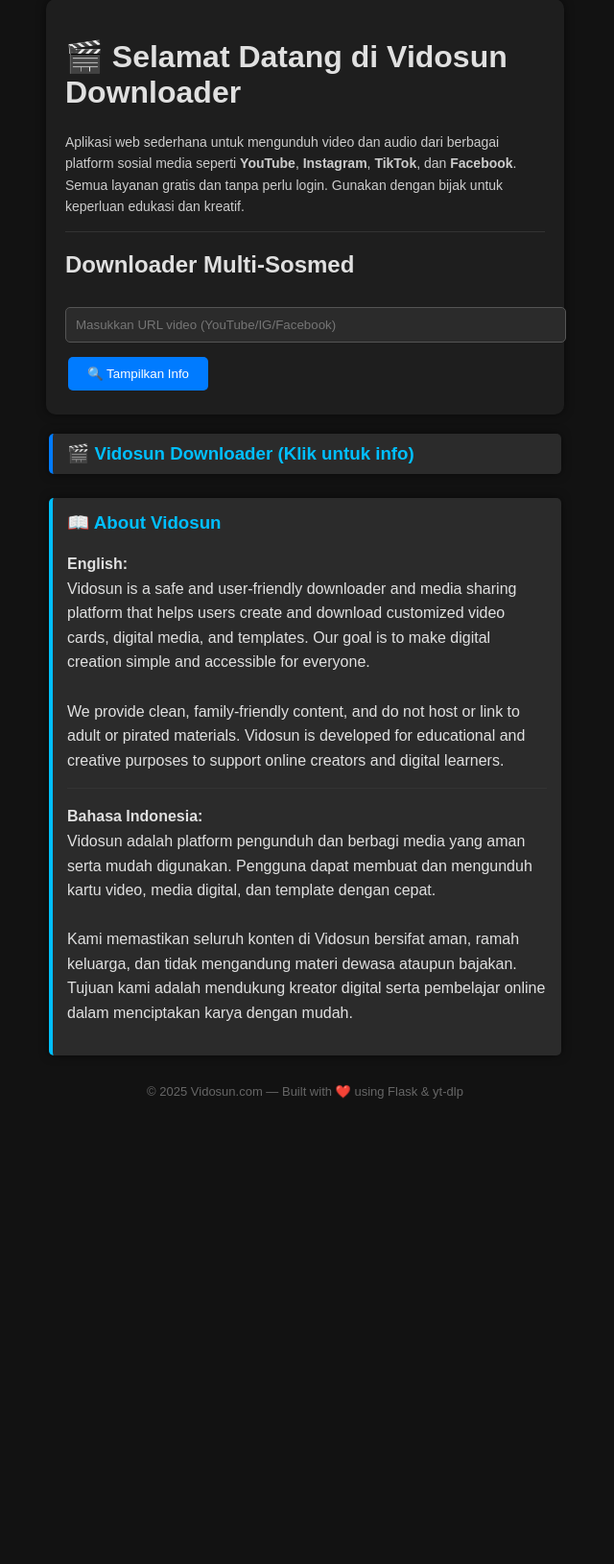
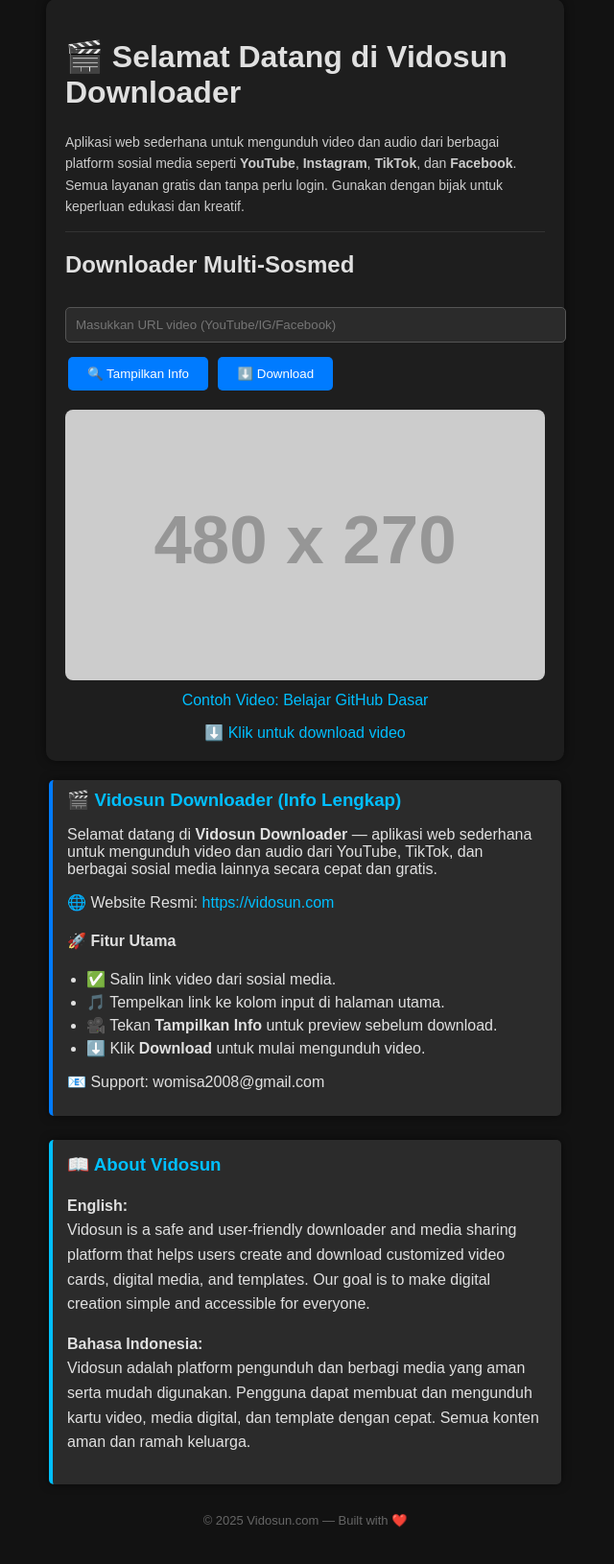
Before and after one commit to sta-973/vidosun, a Flask app: page / in a window 1280 px wide. Shown: the part 39-1669 px from the top of the page at 96% size, without its empty margins (322-962 px from the left). Before the commit the page ends 1184 px from the top, so only its background shows below. Run offline with Flask 3, Linux system fonts and the light colour scheme; grey boxes labelled with a size stand in for pictures from a placeholder-image service; some libraries are stand-ins or nearby versions.

Commit message:
Update index.html

```diff
--- a/templates/index.html
+++ b/templates/index.html
@@ -3,7 +3,7 @@
 <head>
     <meta charset="UTF-8">
     <title>Downloader Multi-Sosmed</title>
-    <link rel="icon" type="image/x-icon" href="{{ url_for('static', filename='favicon.ico') }}">
+    <link rel="icon" type="image/x-icon" href="favicon.ico">
     <style>
         body {
             font-family: Arial, sans-serif;
@@ -38,66 +38,22 @@
             margin: 5px 3px;
         }
         button:hover { background: #0056b3; }
-        .message { color: #ff6b6b; margin: 10px 0; }
         .download-link { margin-top: 15px; display: block; color: #00bfff; text-decoration: none; }
         .download-link:hover { text-decoration: underline; }
-
-        .video-preview {
-            margin-top: 15px;
-            text-align: center;
-        }
-        .video-preview img {
-            width: 100%;
-            border-radius: 8px;
-        }
-        .video-title {
-            font-size: 16px;
-            margin-top: 8px;
-            color: #00bfff;
-        }
-
-        .readme {
-            background: #2b2b2b;
-            border-left: 4px solid #007BFF;
-            padding: 10px 15px;
-            margin-top: 20px;
-            border-radius: 5px;
-        }
-        .readme h3 {
-            margin: 0;
-            color: #00bfff;
-            cursor: pointer;
-        }
-        .readme-content {
-            display: none;
-            margin-top: 10px;
-        }
+        .video-preview { margin-top: 15px; text-align: center; }
+        .video-preview img { width: 100%; border-radius: 8px; }
+        .video-title { font-size: 16px; margin-top: 8px; color: #00bfff; }
+        .readme { background: #2b2b2b; border-left: 4px solid #007BFF; padding: 10px 15px; margin-top: 20px; border-radius: 5px; }
+        .readme h3 { margin: 0; color: #00bfff; cursor: pointer; }
+        .readme-content { display: block; margin-top: 10px; }
         .readme-content a { color: #00bfff; text-decoration: none; }
         .readme-content a:hover { text-decoration: underline; }
         ul { padding-left: 20px; }
         li { margin-bottom: 5px; }
-
-        .about {
-            margin-top: 25px;
-            background: #2b2b2b;
-            border-left: 4px solid #00bfff;
-            padding: 15px;
-            border-radius: 5px;
-        }
-        .about h3 {
-            color: #00bfff;
-            margin-top: 0;
-        }
-        .about p {
-            line-height: 1.6;
-        }
-
-        footer {
-            text-align: center;
-            margin-top: 30px;
-            font-size: 13px;
-            color: #666;
-        }
+        .about { margin-top: 25px; background: #2b2b2b; border-left: 4px solid #00bfff; padding: 15px; border-radius: 5px; }
+        .about h3 { color: #00bfff; margin-top: 0; }
+        .about p { line-height: 1.6; }
+        footer { text-align: center; margin-top: 30px; font-size: 13px; color: #666; }
     </style>
 </head>
 <body>
@@ -112,34 +68,21 @@
         <hr style="border: none; border-top: 1px solid #333; margin: 15px 0;">
 
         <h2>Downloader Multi-Sosmed</h2>
-        <form method="POST">
-            <input type="text" name="url" placeholder="Masukkan URL video (YouTube/IG/Facebook)" value="{{ url or '' }}" required>
-
-            <!-- Dua tombol: Preview & Download -->
-            <button type="submit" name="action" value="preview">🔍 Tampilkan Info</button>
-            {% if thumbnail_url %}
-                <button type="submit" name="action" value="download">⬇️ Download</button>
-            {% endif %}
+        <form>
+            <input type="text" name="url" placeholder="Masukkan URL video (YouTube/IG/Facebook)" required>
+            <button type="submit">🔍 Tampilkan Info</button>
+            <button type="button">⬇️ Download</button>
         </form>
 
-        {% if message %}
-            <div class="message">{{ message }}</div>
-        {% endif %}
-
-        {% if thumbnail_url %}
         <div class="video-preview">
-            <img src="{{ thumbnail_url }}" alt="Thumbnail Video">
-            <div class="video-title">{{ video_title }}</div>
+            <img src="https://via.placeholder.com/480x270.png?text=Thumbnail+Video" alt="Thumbnail Video">
+            <div class="video-title">Contoh Video: Belajar GitHub Dasar</div>
+            <a class="download-link" href="#">⬇️ Klik untuk download video</a>
         </div>
-        {% endif %}
-
-        {% if file_path %}
-            <a class="download-link" href="{{ url_for('download_file', filename=file_path.split('/')[-1]) }}">⬇️ Klik untuk download video</a>
-        {% endif %}
     </div>
 
     <div class="container readme">
-        <h3 onclick="toggleReadme()">🎬 Vidosun Downloader (Klik untuk info)</h3>
+        <h3>🎬 Vidosun Downloader (Info Lengkap)</h3>
         <div class="readme-content">
             <p>Selamat datang di <strong>Vidosun Downloader</strong> — aplikasi web sederhana untuk mengunduh video dan audio dari YouTube, TikTok, dan berbagai sosial media lainnya secara cepat dan gratis.</p>
             <p>🌐 Website Resmi: <a href="https://vidosun.com" target="_blank">https://vidosun.com</a></p>
@@ -157,23 +100,12 @@
     <div class="container about">
         <h3>📖 About Vidosun</h3>
         <p><strong>English:</strong><br>
-        Vidosun is a safe and user-friendly downloader and media sharing platform that helps users create and download customized video cards, digital media, and templates. Our goal is to make digital creation simple and accessible for everyone.<br><br>
-        We provide clean, family-friendly content, and do not host or link to adult or pirated materials. Vidosun is developed for educational and creative purposes to support online creators and digital learners.</p>
-
-        <hr style="border: none; border-top: 1px solid #333; margin: 15px 0;">
+        Vidosun is a safe and user-friendly downloader and media sharing platform that helps users create and download customized video cards, digital media, and templates. Our goal is to make digital creation simple and accessible for everyone.</p>
 
         <p><strong>Bahasa Indonesia:</strong><br>
-        Vidosun adalah platform pengunduh dan berbagi media yang aman serta mudah digunakan. Pengguna dapat membuat dan mengunduh kartu video, media digital, dan template dengan cepat.<br><br>
-        Kami memastikan seluruh konten di Vidosun bersifat aman, ramah keluarga, dan tidak mengandung materi dewasa ataupun bajakan. Tujuan kami adalah mendukung kreator digital serta pembelajar online dalam menciptakan karya dengan mudah.</p>
+        Vidosun adalah platform pengunduh dan berbagi media yang aman serta mudah digunakan. Pengguna dapat membuat dan mengunduh kartu video, media digital, dan template dengan cepat. Semua konten aman dan ramah keluarga.</p>
     </div>
 
-    <footer>© 2025 Vidosun.com — Built with ❤️ using Flask & yt-dlp</footer>
-
-    <script>
-        function toggleReadme() {
-            const content = document.querySelector('.readme-content');
-            content.style.display = (content.style.display === "block") ? "none" : "block";
-        }
-    </script>
+    <footer>© 2025 Vidosun.com — Built with ❤️</footer>
 </body>
 </html>
```
